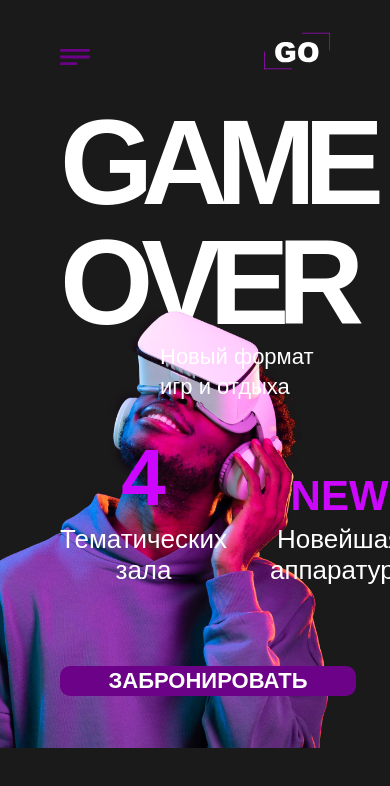
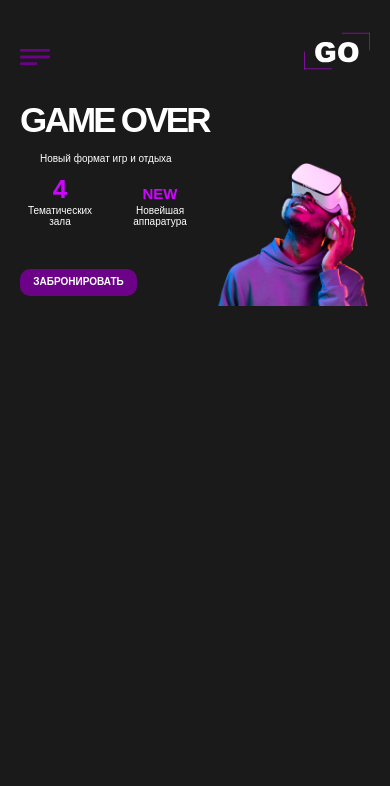
Before and after one commit to randvell/methed_go_landing, a plain HTML site: page index.html in a window 390 px wide. Drawn offline with Linux system fonts and the light colour scheme.

Commit message:
Promo block

```diff
--- a/index.html
+++ b/index.html
@@ -71,6 +71,7 @@
 
         <a class="promo__button promo__button--booking button" href="#booking">Забронировать</a>
         <a class="promo__button promo__button--down button" href="#services"></a>
+        <div class="promo__background"></div>
       </div>
     </div>
   </main>
--- a/styles/global.css
+++ b/styles/global.css
@@ -100,10 +100,22 @@ iframe {
 
 .container {
   margin: 0 auto;
-  max-width: 1180px;
+  max-width: 1300px;
   padding: 0 60px;
 }
 
 .button {
   transition: background-color 0.25s 0.05s ease, border-color 0.5s ease;
 }
+
+@media (max-width: 900px) {
+  .container {
+    padding: 0 40px;
+  }
+}
+
+@media (max-width: 580px) {
+  .container {
+    padding: 0 20px;
+  }
+}
--- a/styles/header.css
+++ b/styles/header.css
@@ -110,7 +110,7 @@ line-height: 50px;
   }
 }
 
-@media (max-width: 850px) {
+@media (max-width: 900px) {
   .container--header {
     grid-template-areas: "menu logo btn";
   }
@@ -130,7 +130,7 @@ line-height: 50px;
   }
 }
 
-@media (max-width: 480px) {
+@media (max-width: 470px) {
   .container--header {
     grid-template-areas: "menu logo";
   }
--- a/styles/promo.css
+++ b/styles/promo.css
@@ -1,29 +1,31 @@
 .container--promo {
-  display: flex;
-  flex-direction: column;
-  align-content: start;
+  display: grid;
+  grid-template-columns: 1fr;
+  grid-template-rows: 1.1fr 0.5fr 1.7fr 1fr 1fr;
 
-  position: relative;
-  max-height: 850px;
+  height: 823px;
+  overflow: hidden;
 }
 
-.container--promo::after {
-  z-index: -1; /* размещаем под контентом */
+.promo__background {
+  /* размещаем под контентом */
+  z-index: -1;
+  grid-row: 1 / 6;
+  grid-column: 1 / 2;
   content: "";
-  position: absolute;
-  height: 100%;
-  width: 100%;
-  top: 63px;
-  right: 60px;
   background-image: url('../images/banner.png');
   background-repeat: no-repeat;
   background-position: right bottom;
   background-size: contain;
-  max-height: 730px;
+  height: 730px;
+  margin-top: 60px;
 }
 
 .promo__header {
-  z-index: -2; /* эффект наложения изображения на заголовок */
+  z-index: -2;
+  /* эффект наложения изображения на заголовок */
+  grid-row: 1 / 2;
+  grid-column: 1 / 2;
   font-size: 150px;
   font-weight: 900;
   line-height: 100%;
@@ -31,15 +33,19 @@
 }
 
 .promo__slogan {
+  grid-row: 2 / 3;
+  grid-column: 1 / 2;
   font-size: 28px;
   line-height: 50px;
   padding-left: 100px;
-  margin-bottom: 30px;
 }
 
 .promo__text-container {
+  grid-row: 3 / 4;
+  grid-column: 1 / 2;
+  place-self: start start;
+  place-items: end end;
   display: flex;
-  align-items: flex-end;
   gap: 43px;
 }
 
@@ -51,6 +57,7 @@
 }
 
 .promo__number {
+  display: block;
   color: var(--light-purple);
   font-size: 100px;
   font-weight: 900;
@@ -58,6 +65,7 @@
 }
 
 .promo__label {
+  display: block;
   color: var(--light-purple);
   font-size: 75px;
   font-weight: 900;
@@ -66,6 +74,10 @@
 }
 
 .promo__button--booking {
+  grid-row: 4 / 5;
+  grid-column: 1 / 2;
+  place-self: end start;
+
   display: grid;
   place-content: center center;
 
@@ -95,7 +107,9 @@
 }
 
 .promo__button--down {
-  align-self: center;
+  grid-column: 1 / 2;
+  grid-row: 4 / 6;
+  place-self: center center;
 
   border: none;
   outline: none;
@@ -123,11 +137,11 @@
 
 @media (max-width: 1150px) {
   .container--promo {
-    max-height: 583px;
+    height: 583px;
   }
 
-  .container--promo::before {
-    max-height: 520px;
+  .promo__background {
+    height: 520px;
   }
 
   .promo__header {
@@ -139,10 +153,6 @@
   .promo__slogan {
     font-size: 22px;
     line-height: 30px;
-  }
-
-  .promo__text-container {
-    margin-bottom: 80px;
   }
 
   .promo__text {
@@ -165,6 +175,7 @@
     height: 64px;
     font-size: 22px;
     line-height: 30px;
+    margin-left: 40px;
   }
 
   .promo__button--down {
@@ -172,3 +183,106 @@
     height: 67px;
   }
 }
+
+@media (max-width: 900px) {
+  .container--promo {
+    height: 537px;
+  }
+
+  .promo__background {
+    height: 479px;
+  }
+
+  .promo__header {
+    font-size: 86px;
+    line-height: 100%;
+    letter-spacing: -8.6px;
+  }
+
+  .promo__slogan {
+    font-size: 18px;
+    line-height: 24px;
+  }
+
+  .promo__text-container {
+    gap: 32px;
+  }
+
+  .promo__text {
+    font-size: 16px;
+    line-height: normal;
+    max-width: 110px;
+  }
+
+  .promo__number {
+    font-size: 50px;
+    line-height: normal;
+  }
+
+  .promo__label {
+    font-size: 40px;
+    line-height: normal;
+  }
+
+  .promo__button--booking {
+    width: 214px;
+    height: 46px;
+    font-size: 16px;
+    line-height: 24px;
+    margin: 0;
+  }
+
+  .promo__button--down {
+    display: none;
+  }
+}
+
+@media (max-width: 470px) {
+  .container--promo {
+    height: 204px;
+  }
+
+  .promo__background {
+    height: 179px;
+  }
+
+  .promo__header {
+    font-size: 35px;
+    line-height: 100%;
+    letter-spacing: -2.8px;
+  }
+
+  .promo__slogan {
+    font-size: 10px;
+    line-height: 14px;
+    padding-left: 20px;
+  }
+
+  .promo__text-container {
+    gap: 20px;
+  }
+
+  .promo__text {
+    font-size: 10px;
+    line-height: normal;
+    max-width: 80px;
+  }
+
+  .promo__number {
+    font-size: 26px;
+    line-height: normal;
+  }
+
+  .promo__label {
+    font-size: 22px;
+    line-height: normal;
+  }
+
+  .promo__button--booking {
+    width: 117px;
+    height: 27px;
+    font-size: 10px;
+    font-style: normal;
+    line-height: 12px;
+  }
+}
```
